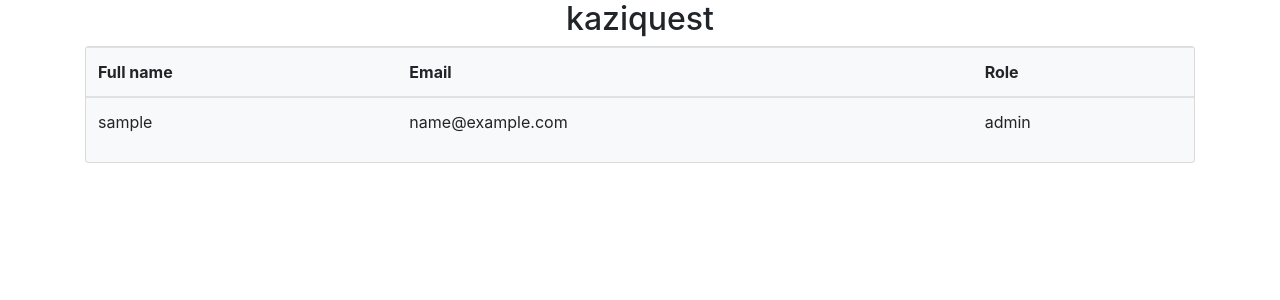
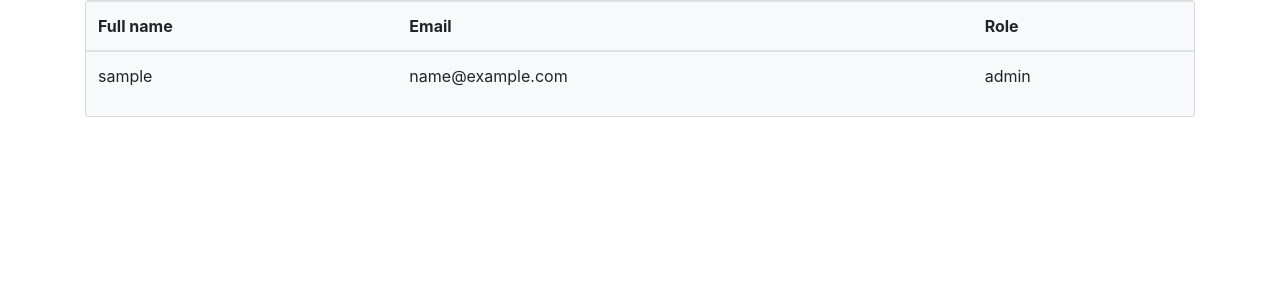
Before and after one commit to DANIELKAKAI/kaziquest, a Django app: page /users/admin/ in a window 1280 px wide. Shown: the part 56-356 px from the top of the page. Run offline with Django 3.2, Linux system fonts and the light colour scheme; a user stored in the database is signed in; tables that the repository leaves empty hold one stand-in row (values such as "Sample post"); some libraries are stand-ins or nearby versions.

Commit message:
template change

```diff
--- a/myapp/templates/myapp/users.html
+++ b/myapp/templates/myapp/users.html
@@ -76,7 +76,7 @@
         </nav>
 
         <div class="row align-items-center justify-content-center">
-            <h2>kaziquest</h2>
+
         </div>
 
 
```
